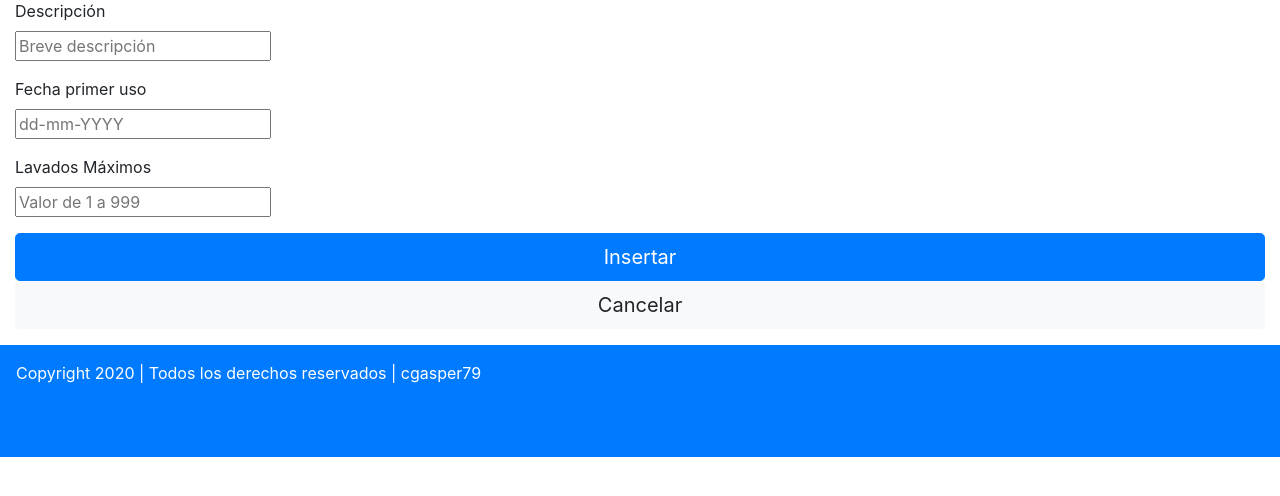
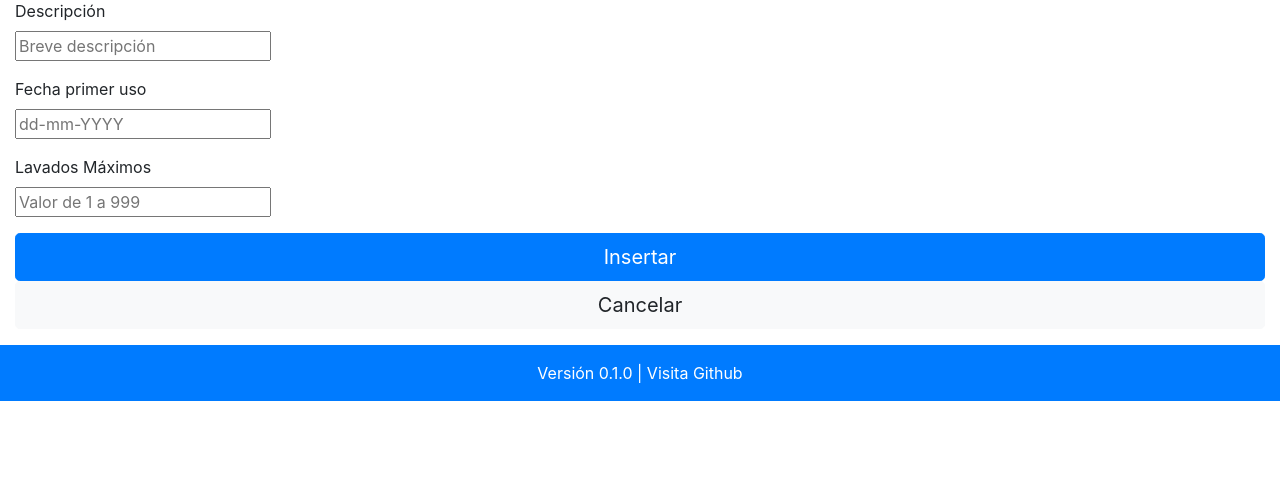
Before and after one commit to cgasper79/Mask-Control, a PHP site: page /insertar.php in a window 1280 px wide. Shown: the part 103-599 px from the top of the page. Run offline with PHP 8.4, Linux system fonts and the light colour scheme; the visitor is signed in with stand-in values (Sample User, id 1); data that the repository does not hold is empty.

Commit message:
colors buttons

```diff
--- a/web/footer.php
+++ b/web/footer.php
@@ -1,4 +1,5 @@
 
-<p>Copyright 2020 | Todos los derechos reservados | cgasper79
-<p>
-<a href= 'https://github.com/cgasper79/Mask-Control'> Visita el Proyecto en Github</a>
+<div class="text-center text-white">
+    Versión 0.1.0 |
+    <a class="text-white" href= 'https://github.com/cgasper79/Mask-Control'>Visita Github</a>
+</div>
--- a/web/index.php
+++ b/web/index.php
@@ -25,7 +25,7 @@
                 ?>
                 </div>
         </h6>
-        <a class="nav-link" href='insertar.php'> <button type="button" class="btn btn-primary btn-block">+Añadir</button> </a>
+        <a class="nav-link" href='insertar.php'> <button type="button" class="btn btn-success btn-block">+Añadir</button> </a>
         <p></p>
         <table class="table table-hover">
             <thead class="thead-light">
```
